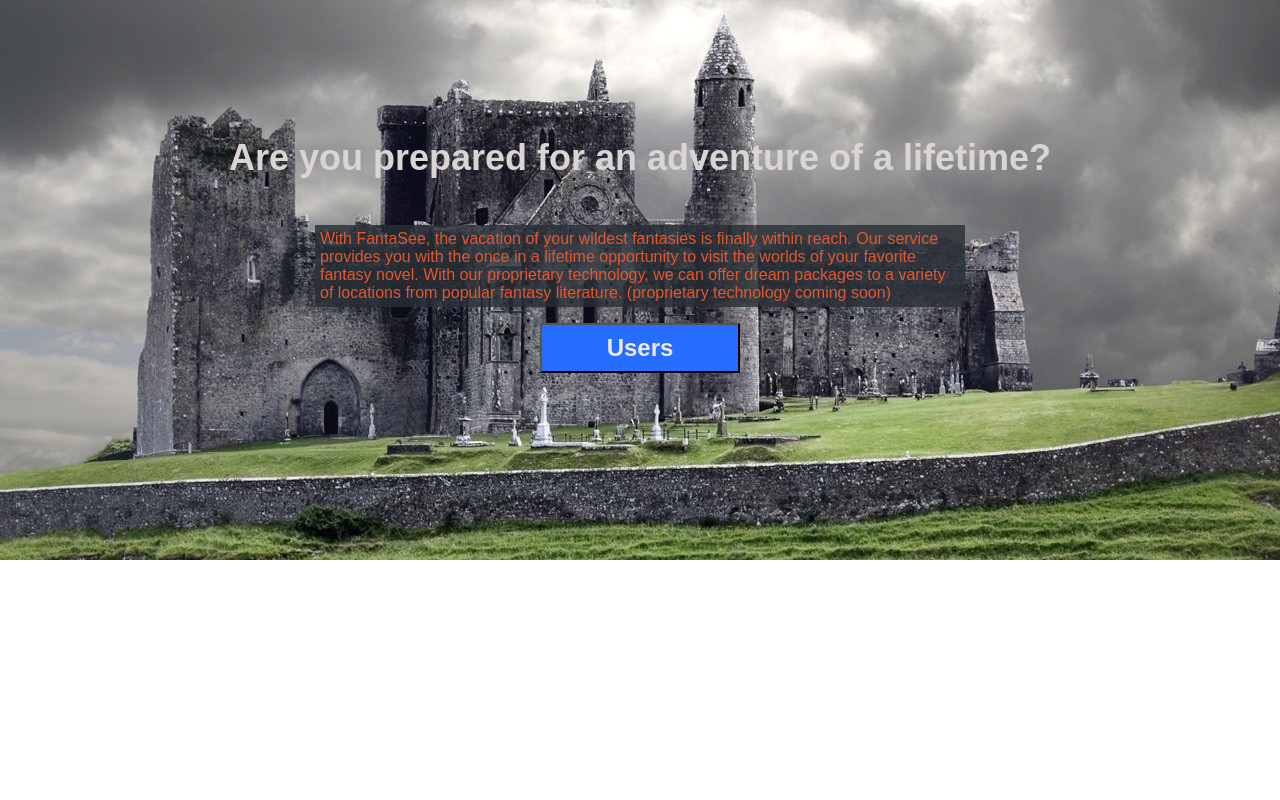
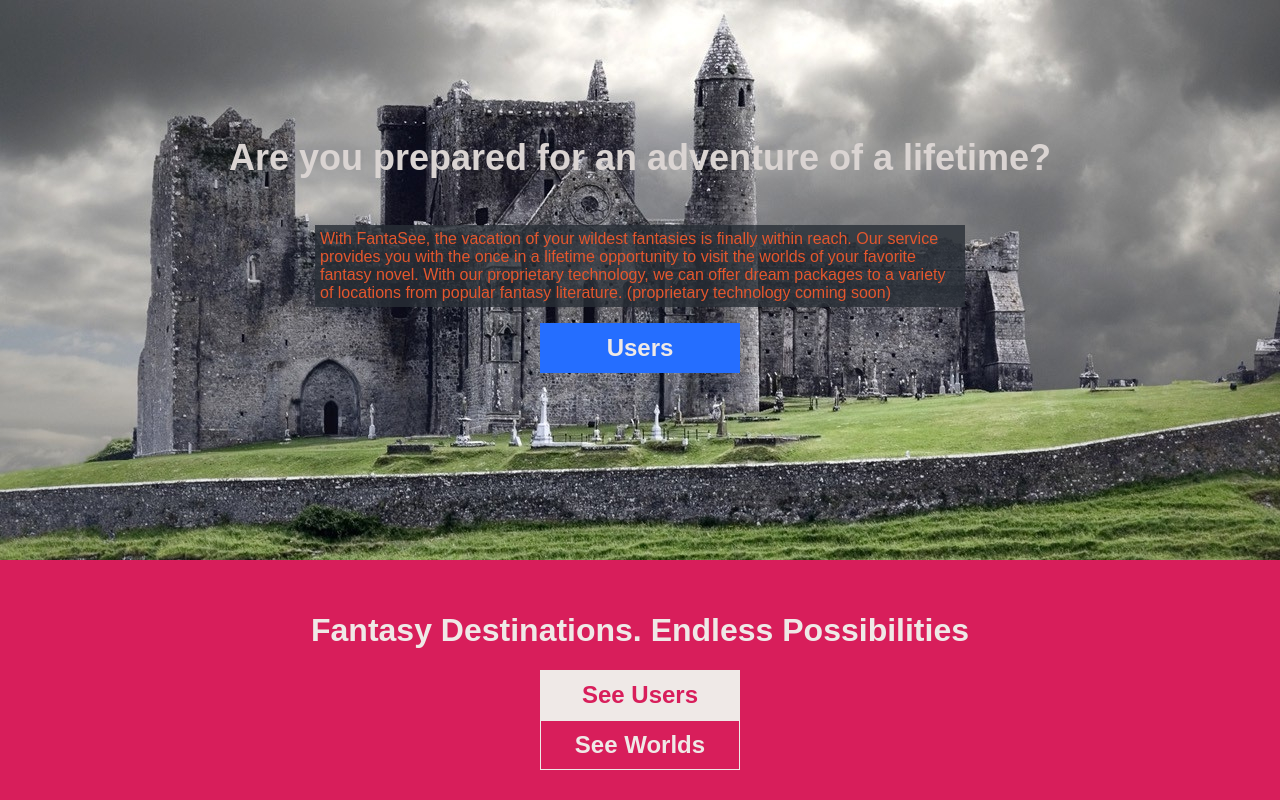
Before and after one commit to JasenABaker/project-three, a React (Create React App) app in the folder client/: page / in a window 1280 px wide. Shown: the part 204-1004 px from the top of the page. Before the commit the page ends 800 px from the top, so only its background shows below. Built offline with nearby package versions, Linux system fonts and the light colour scheme; no server answers; a web font is replaced by a local one.

Commit message:
added a footer

```diff
--- a/client/src/components/HomePage.js
+++ b/client/src/components/HomePage.js
@@ -2,9 +2,10 @@ import React, { Component } from 'react'
 import { Link } from 'react-router-dom'
 import landscape from '../images/landscape.jpg'
 import Header from './styled-components/Header'
-import {Splash, ButtonText} from './styled-components/Splash'
+import { Splash, ButtonText } from './styled-components/Splash'
 import { Button } from './styled-components/Buttons'
-import {Home, World, Plus} from './styled-components/Icon'
+import { Home, World, Plus } from './styled-components/Icon'
+import Footer from './styled-components/Footer'
 
 
 
@@ -16,25 +17,25 @@ class HomePage extends Component {
                 <Header>
                     <h1>Fanta<span>See</span></h1>
                     <nav><ul>
-                    <Link to='/' style={{textDecoration: 'none', color: 'inherit'}}><li><Home />Home</li></Link>
-                        <Link to='/Users/new' style={{textDecoration: 'none', color: 'inherit'}}><li><Plus />New User</li></Link>
-                        <Link to='/Worlds' style={{textDecoration: 'none', color: 'inherit'}}><li><World />Worlds</li></Link>
+                        <Link to='/' style={{ textDecoration: 'none', color: 'inherit' }}><li><Home />Home</li></Link>
+                        <Link to='/Users/new' style={{ textDecoration: 'none', color: 'inherit' }}><li><Plus />New User</li></Link>
+                        <Link to='/Worlds' style={{ textDecoration: 'none', color: 'inherit' }}><li><World />Worlds</li></Link>
                     </ul>
                     </nav>
                 </Header>
                 <Splash>
                     <img src={landscape} alt="landscape" />
                     <ButtonText>
-                    <h2> Are you prepared for an adventure of a lifetime?</h2>
-                    <p> With FantaSee, the vacation of your wildest fantasies is finally within reach.
+                        <h2> Are you prepared for an adventure of a lifetime?</h2>
+                        <p> With FantaSee, the vacation of your wildest fantasies is finally within reach.
                     Our service provides you with the once in a lifetime opportunity to visit the worlds of your favorite fantasy
                     novel. With our proprietary technology, we can offer dream packages to a variety of locations from popular fantasy literature.
                     (proprietary technology coming soon)
                     </p>
-                    <Link to='/Users' style={{ textDecoration: 'none', color: 'inherit' }}><Button>Users</Button></Link>
+                        <Link to='/Users' style={{ textDecoration: 'none', color: 'inherit' }}><Button>Users</Button></Link>
                     </ButtonText>
                 </Splash>
-
+                <Footer/>
             </div>
         )
     }
--- a/client/src/components/styled-components/Buttons.js
+++ b/client/src/components/styled-components/Buttons.js
@@ -10,6 +10,7 @@ height: 50px;
         font-size: 24px;
         font-weight: 700;
         color: #EFE9E7;
+        border: none;
 
 `
 export const ButtonDelete = Button.extend`
@@ -22,5 +23,15 @@ export const ButtonEdit = Button.extend`
 export const ButtonLink = Button.extend`
     background-color:#23395B;
 `
+export const ButtonFooterOne = Button.extend`
+    background-color:#EFE9E7;
+    color:#D81E5B;
 
-export default { Button, ButtonDelete, ButtonEdit, ButtonLink }
+`
+export const ButtonFooterTwo = Button.extend`
+    background-color:#D81E5B;
+    color:#EFE9E7;
+    border: 1px solid #EFE9E7;
+`
+
+export default { Button, ButtonDelete, ButtonEdit, ButtonLink, ButtonFooterOne, ButtonFooterTwo }
--- /dev/null
+++ b/client/src/components/styled-components/Footer.js
@@ -0,0 +1,41 @@
+import React, { Component } from 'react'
+import styled from 'styled-components'
+import { ButtonFooterOne, ButtonFooterTwo} from './Buttons'
+
+
+
+
+const StyleFooter = styled.footer`
+    height: 30vh;
+    width: 100vw;
+    background-color:#D81E5B;
+    align-self: flex-end;
+    display: flex;
+    flex-direction: column;
+    justify-content: center;
+    align-items: center;
+
+    h1{
+        color:#EFE9E7;
+    }
+`
+
+
+class Footer extends Component {
+    render(){
+        return(
+            <StyleFooter>
+                <h1>Fantasy Destinations. Endless Possibilities</h1>
+                <div>
+                    <ButtonFooterOne>See Users</ButtonFooterOne>
+                    <ButtonFooterTwo>See Worlds</ButtonFooterTwo>
+                </div>
+            </StyleFooter>
+
+        )
+    }
+
+}
+
+
+export default Footer
```
